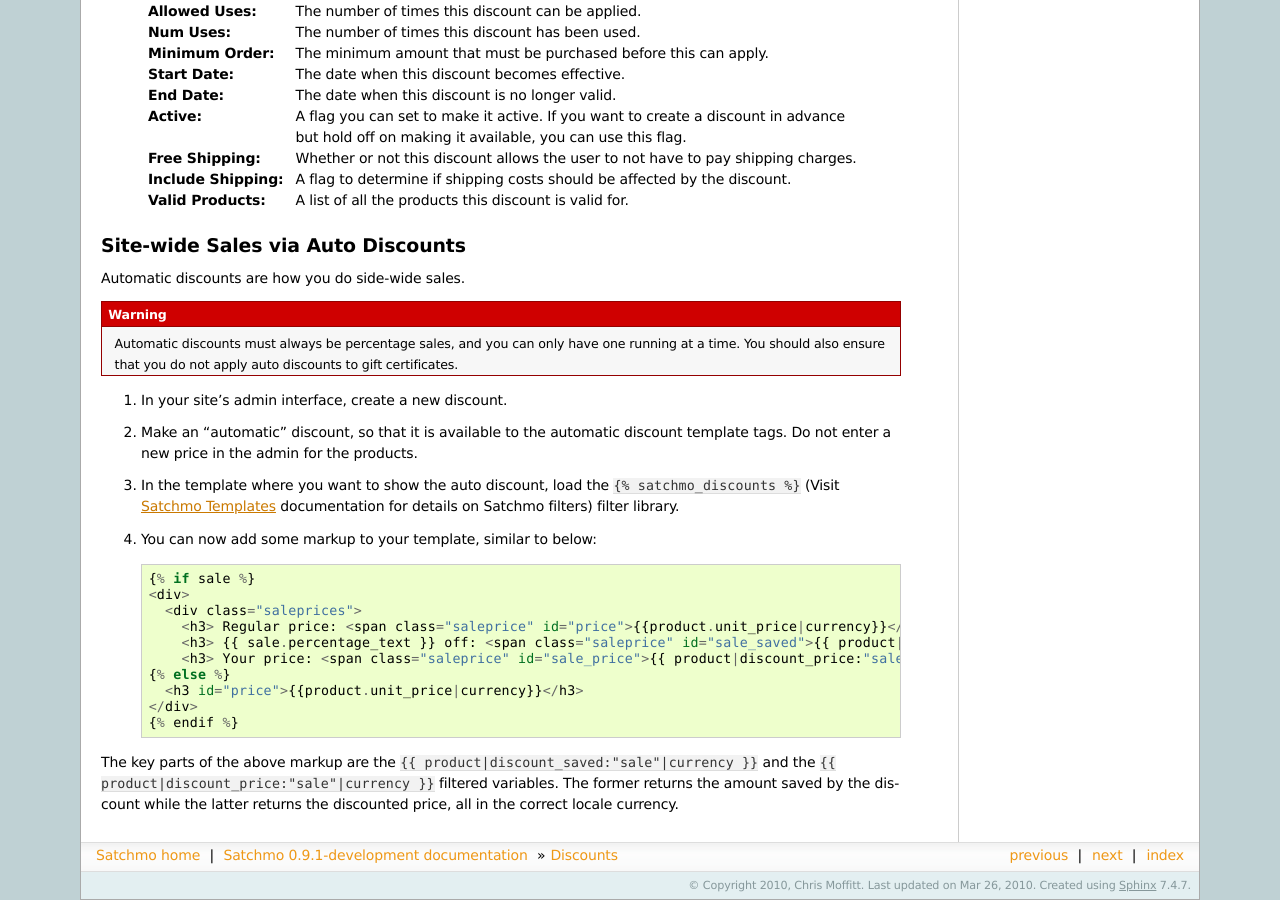
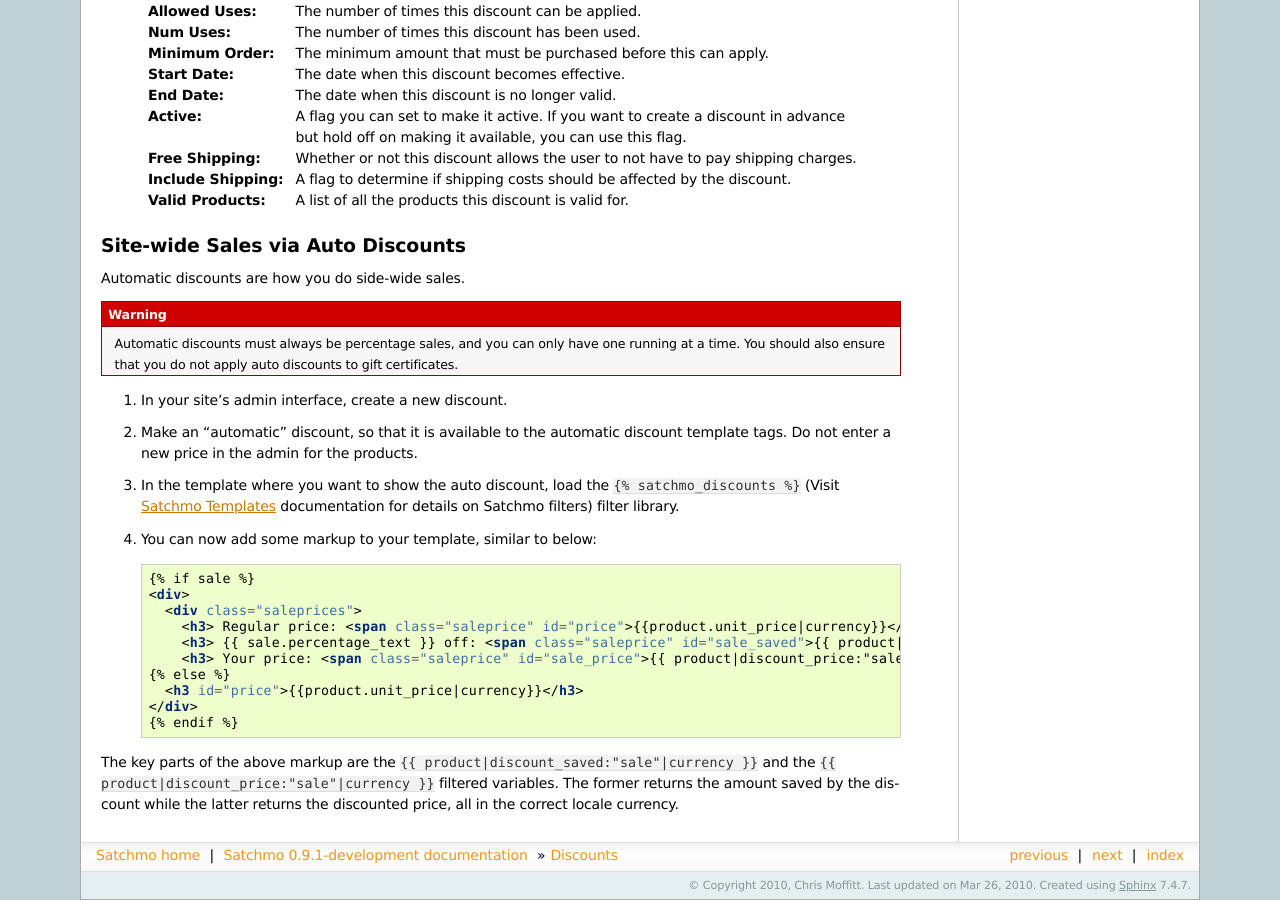
Before and after one commit to opencoca/WEB-Satchmo, a Sphinx documentation site: the page built from docs/discounts.txt, in a window 1280 px wide and 900 px high, scrolled down 708 px. Built offline with Sphinx 7.4.7, drawn with Linux system fonts in a browser that asks for light colours; some of the changed lines change nothing that is shown.

Commit message:
docs/discounts: use pygment's 'html' lexer

```diff
--- a/docs/discounts.txt
+++ b/docs/discounts.txt
@@ -71,6 +71,8 @@
 
 Automatic discounts are how you do side-wide sales.
 
+.. highlight:: html
+
 .. warning::
   Automatic discounts must always be percentage sales, and you can only have one running at a time. You should also ensure that you do not apply auto discounts to gift certificates.
 
@@ -95,5 +97,6 @@
 
 The key parts of the above markup are the ``{{ product|discount_saved:"sale"|currency }}`` and the ``{{ product|discount_price:"sale"|currency }}`` filtered variables. The former returns the amount saved by the discount while the latter returns the discounted price, all in the correct locale currency.
 
+.. highlight:: python
 
 .. _`Satchmo Templates`: templates.html
```
